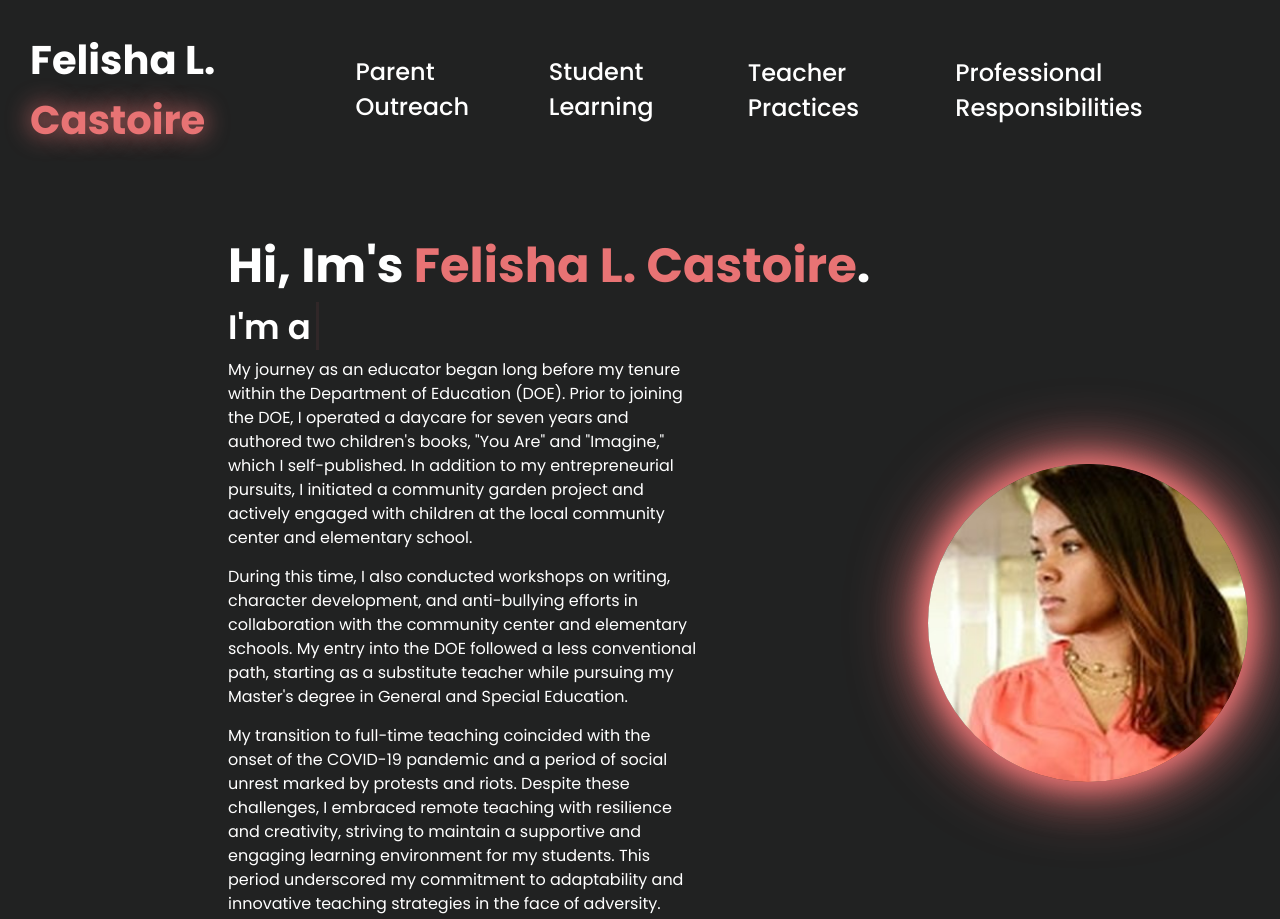
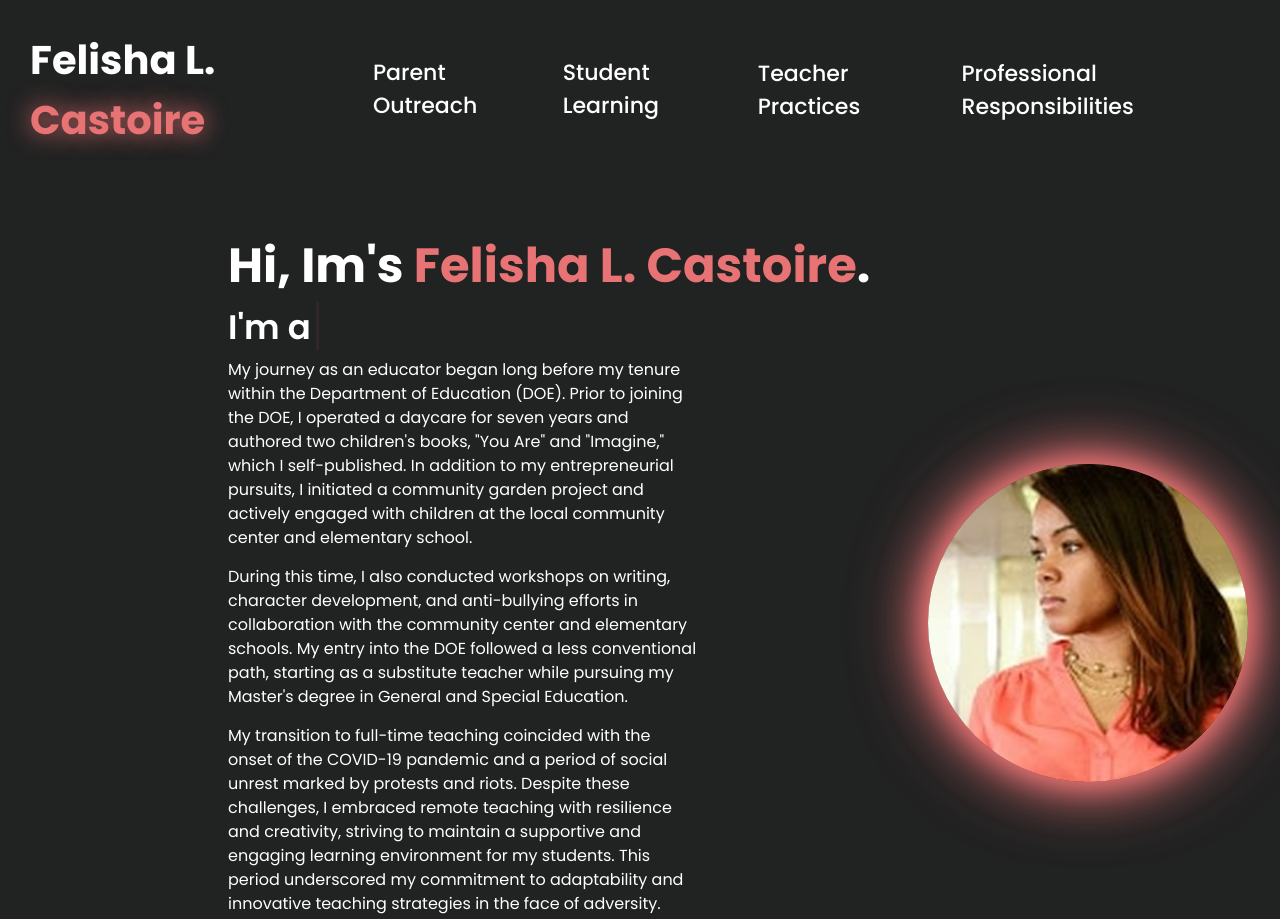
Before and after one commit to Milk3973/flc123, a plain HTML site: page index.html in a window 1280 px wide. Shown: the top 919 px of the page. Drawn offline with nearby package versions, Linux system fonts and the light colour scheme.

Commit message:
Update index.css

```diff
--- a/css/index.css
+++ b/css/index.css
@@ -74,7 +74,7 @@ body {
 }
 
 .nav-link, .tp-dd, .sl-dd, .pr-dd {
-  font-size: 1.5rem;
+  font-size: 1.38rem;
   text-decoration: none;
   font-weight: 500;
   margin: 0 15px;
@@ -86,7 +86,7 @@ body {
 }
 
 .dd-nav-link {
-  font-size: 1.5rem;
+  font-size: 1.38rem;
   text-decoration: none;
   font-weight: 500;
   transition: .5s ease-in-out;
@@ -420,7 +420,7 @@ body {
 }
 
 .sec-title {
-  font-size: 6rem;
+  font-size: 4rem;
   font-weight: 800;
   margin-bottom: 50px;
   text-align: center;
```
